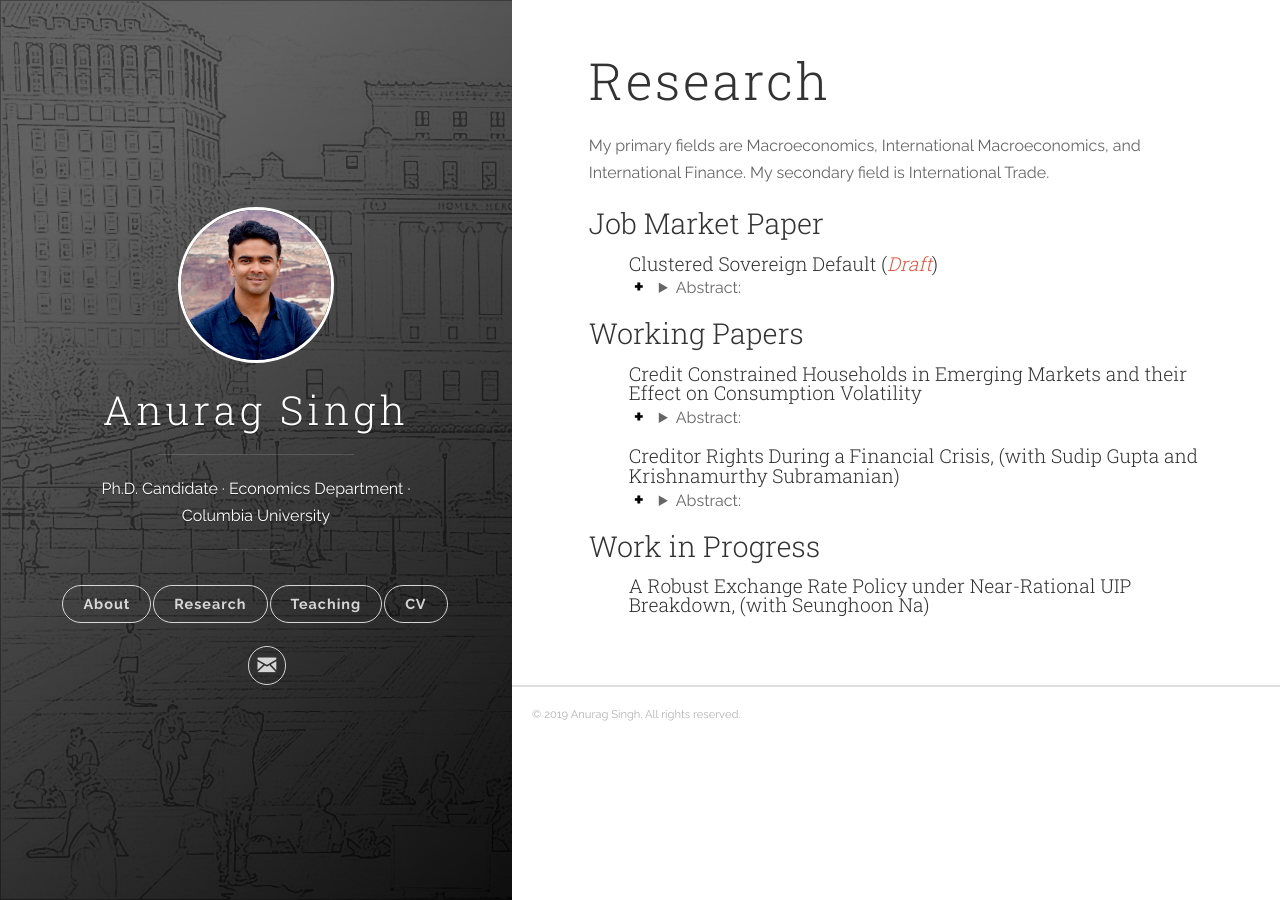
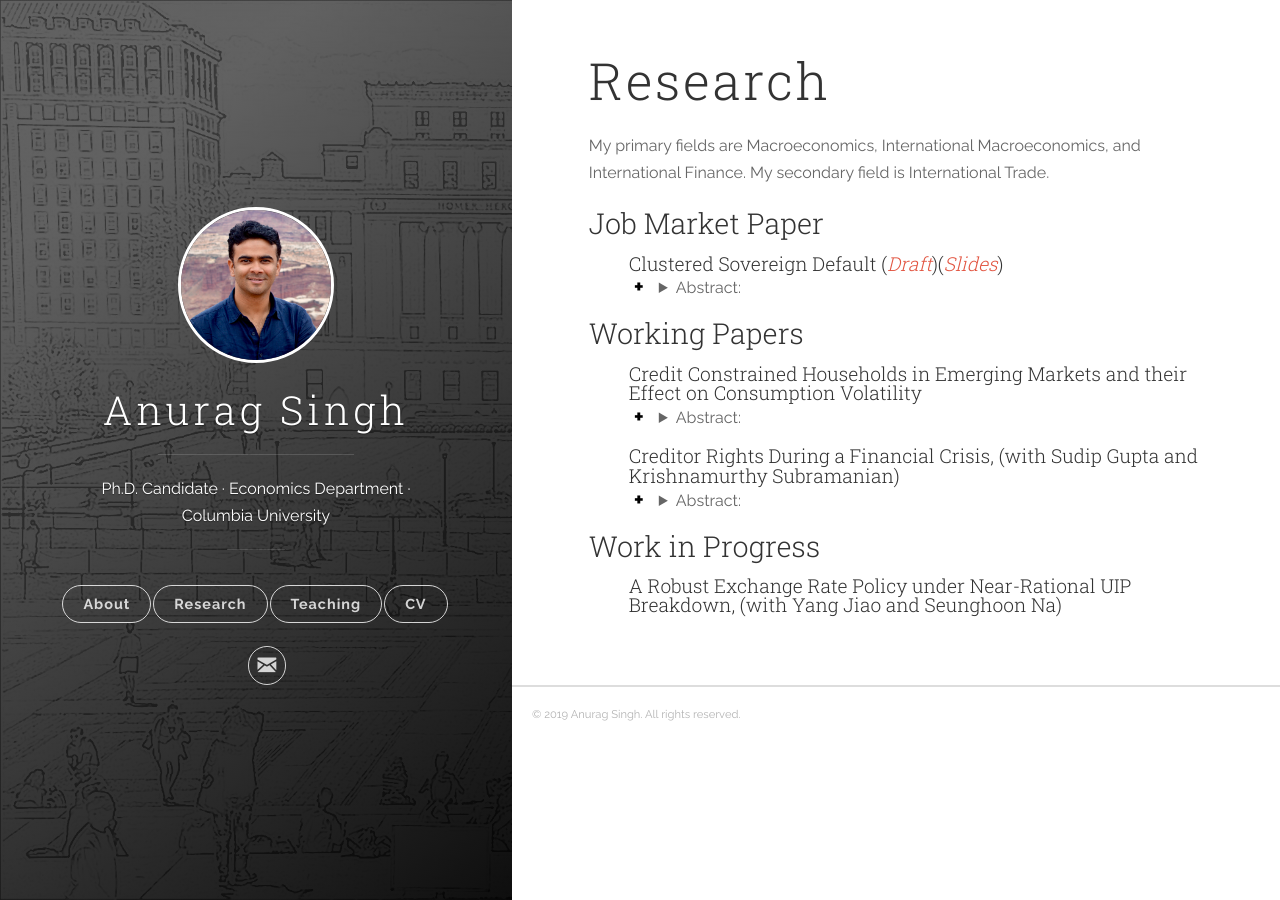
Before and after one commit to vinayakiyer/vinayakiyer.github.io, a Jekyll site: the page built from _posts/2018-06-13-research.markdown, in a window 1280 px wide. Built offline with Jekyll 4.4.1, drawn with Linux system fonts in a browser that asks for light colours.

Commit message:
Update 2018-06-13-research.markdown

```diff
--- a/_posts/2018-06-13-research.markdown
+++ b/_posts/2018-06-13-research.markdown
@@ -10,7 +10,7 @@ tags: [jekyll]
 <h3 id="job-market-paper">Job Market Paper</h3>
 <ul>
   <h4><b>Clustered Sovereign Default</b>
-(<a href="https://s-anurag.github.io/files/AnuragSingh_JMP.pdf" target="_blank"><em>Draft</em></a>)</h4>
+(<a href="https://s-anurag.github.io/files/AnuragSingh_JMP.pdf" target="_blank"><em>Draft</em></a>)(<a href="https://s-anurag.github.io/files/JMP_Slides.pdf" target="_blank"><em>Slides</em></a>)</h4>
 <details><summary>Abstract:</summary><p><font size="2">Clustered sovereign defaults are a recurring phenomenon. In order to understand the nature of shocks and the mechanism through which these shocks lead countries to clustered defaults, the paper starts with a joint estimation of the structural parameters driving the output process of 24 defaulting countries and a process for the world interest rate. The postulated output process includes transitory and permanent global components as well as transitory and permanent country-specific components. The paper then builds a sovereign default model augmented with financial frictions at the firm level. In spite of the fact that the shocks are estimated independently of the model or of default data, once fed into the model, they reproduce the clustered default of 1982, providing a joint validation of the model and the estimated driving forces. The model predicts that it is the global shocks to the transitory component of output that are most important in leading countries to default in clusters. Contrary to what is commonly believed, the Volcker interest-rate hike was not a determinant factor of the 1982 developing country debt crisis.</font></p></details>
 
 </ul>
@@ -35,5 +35,5 @@ tags: [jekyll]
 
 <h3 id="work-in-progress">Work in Progress</h3>
 <ul>
-  <h4><b>A Robust Exchange Rate Policy under Near-Rational UIP Breakdown</b>, (with Seunghoon Na)</h4>
+  <h4><b>A Robust Exchange Rate Policy under Near-Rational UIP Breakdown</b>, (with Yang Jiao and Seunghoon Na)</h4>
 </ul>
```
